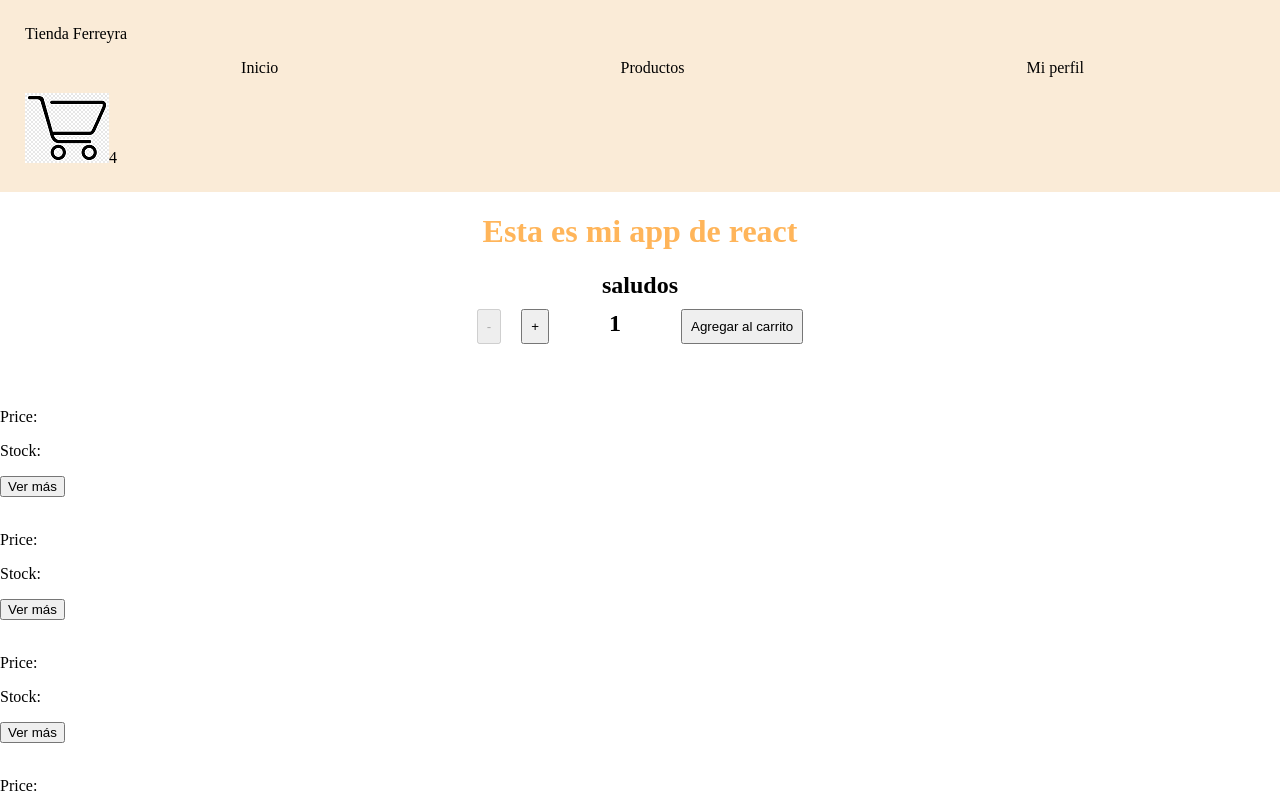
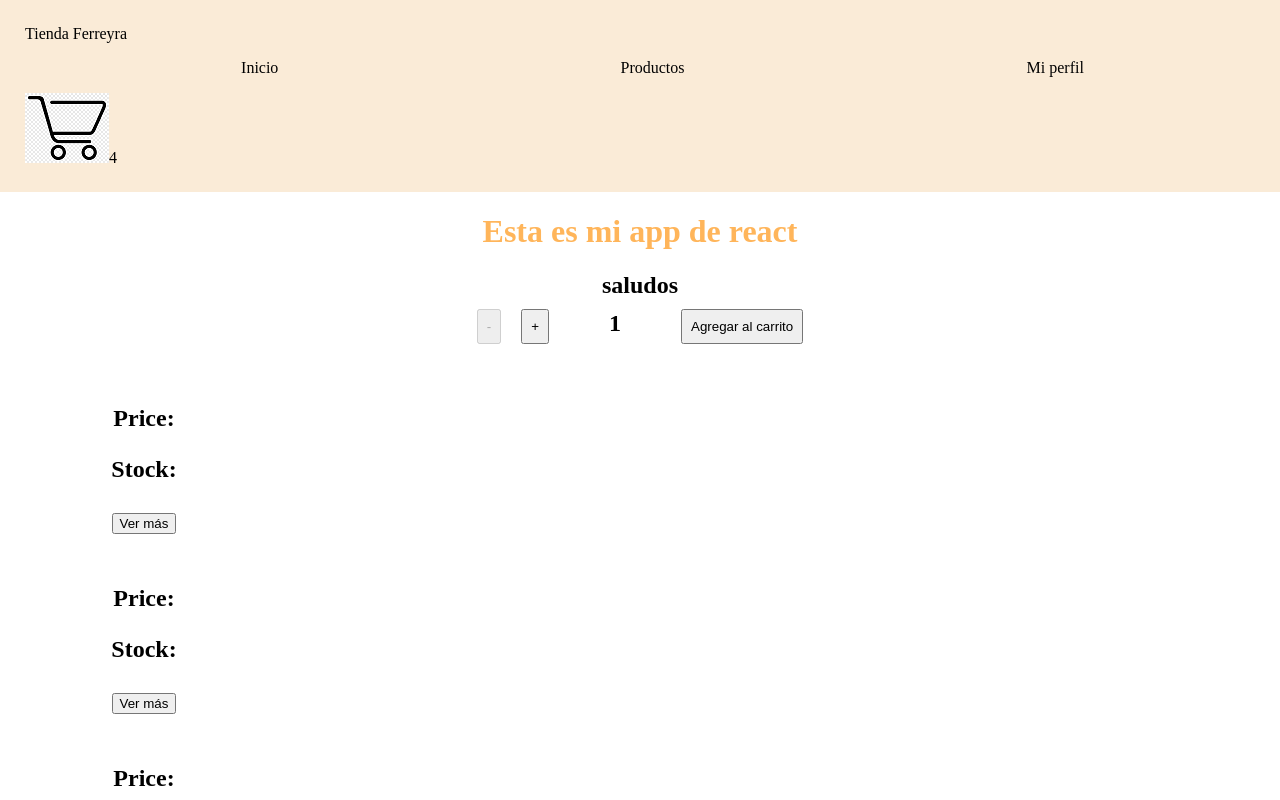
Before and after one commit to gonzaloferreyra2020/old-project, a React (Create React App) app: page / in a window 1280 px wide. Shown: the top 800 px of the page. Built offline with nearby package versions, Linux system fonts and the light colour scheme.

Commit message:
Add files via upload

```diff
--- a/src/App.js
+++ b/src/App.js
@@ -15,8 +15,7 @@ function App() {
       <h1>Esta es mi app de react</h1>
 
       <h2><ItemListContainer greeting={"saludos"}/></h2>
-      <Item/>
-      <ItemList/>
+
 
     </div>
     </>
--- a/src/components/ItemList/ItemList.js
+++ b/src/components/ItemList/ItemList.js
@@ -1,7 +1,7 @@
 import { products } from "../../Data/Products";
 import Item from "../Item/Item";
 
-export default function ItemList(items){
+export default function ItemList(){
 
     return(
         <div>
--- a/src/components/ItemListContainer/ItemListContainer.js
+++ b/src/components/ItemListContainer/ItemListContainer.js
@@ -1,6 +1,5 @@
 import {products} from "../../Data/Products";
 import ItemList from "../ItemList/ItemList";
-import Item from "../Item/Item";
 import ItemCount from "../ItemCount/ItemCount";
 
 export default function ItemListContainer ({greeting}){
@@ -30,6 +29,7 @@ export default function ItemListContainer ({greeting}){
         <div>
         {greeting}
         <ItemCount stock={5} initial={1} onAdd={onAdd}/>
+        <ItemList/>
         </div>
     )
 
```
